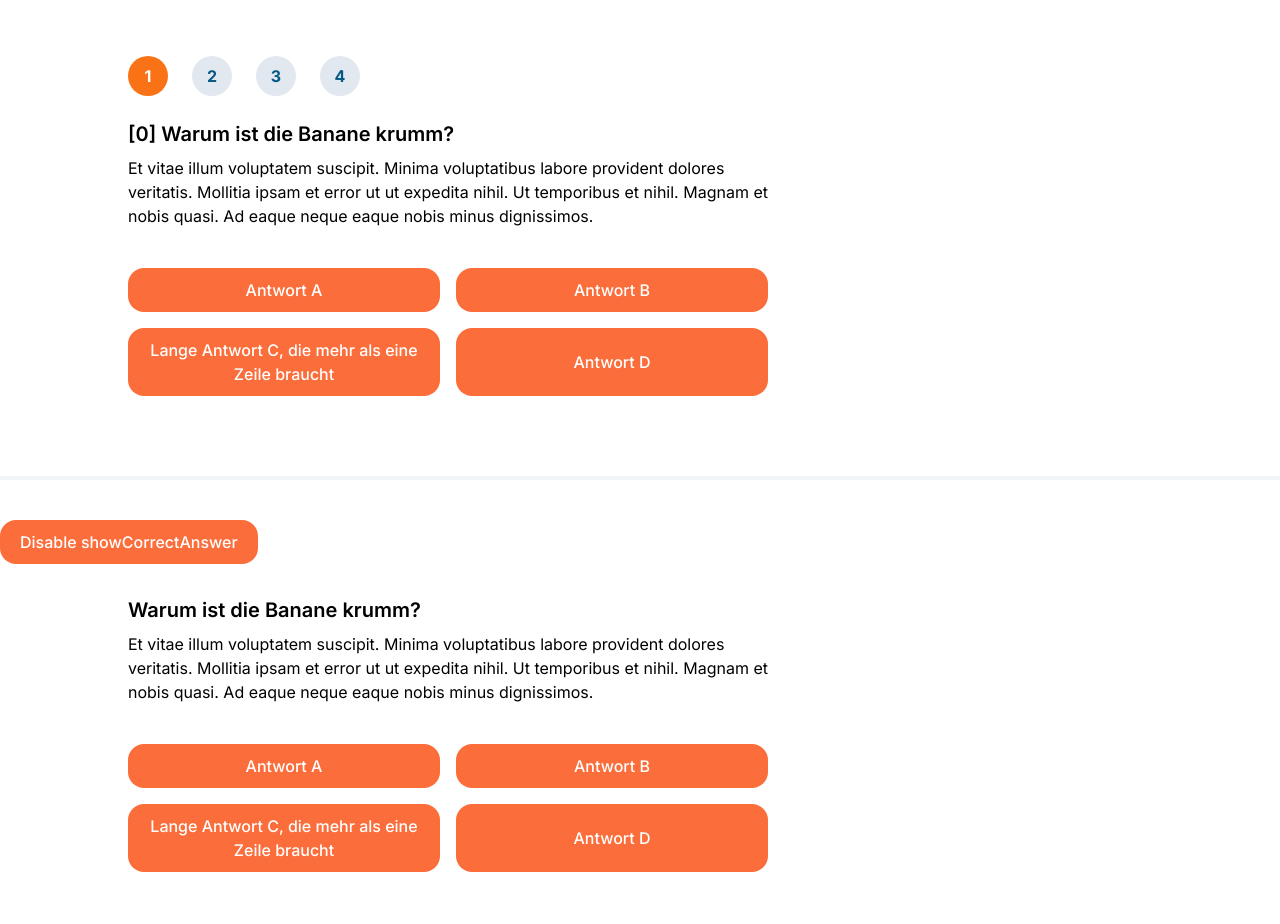
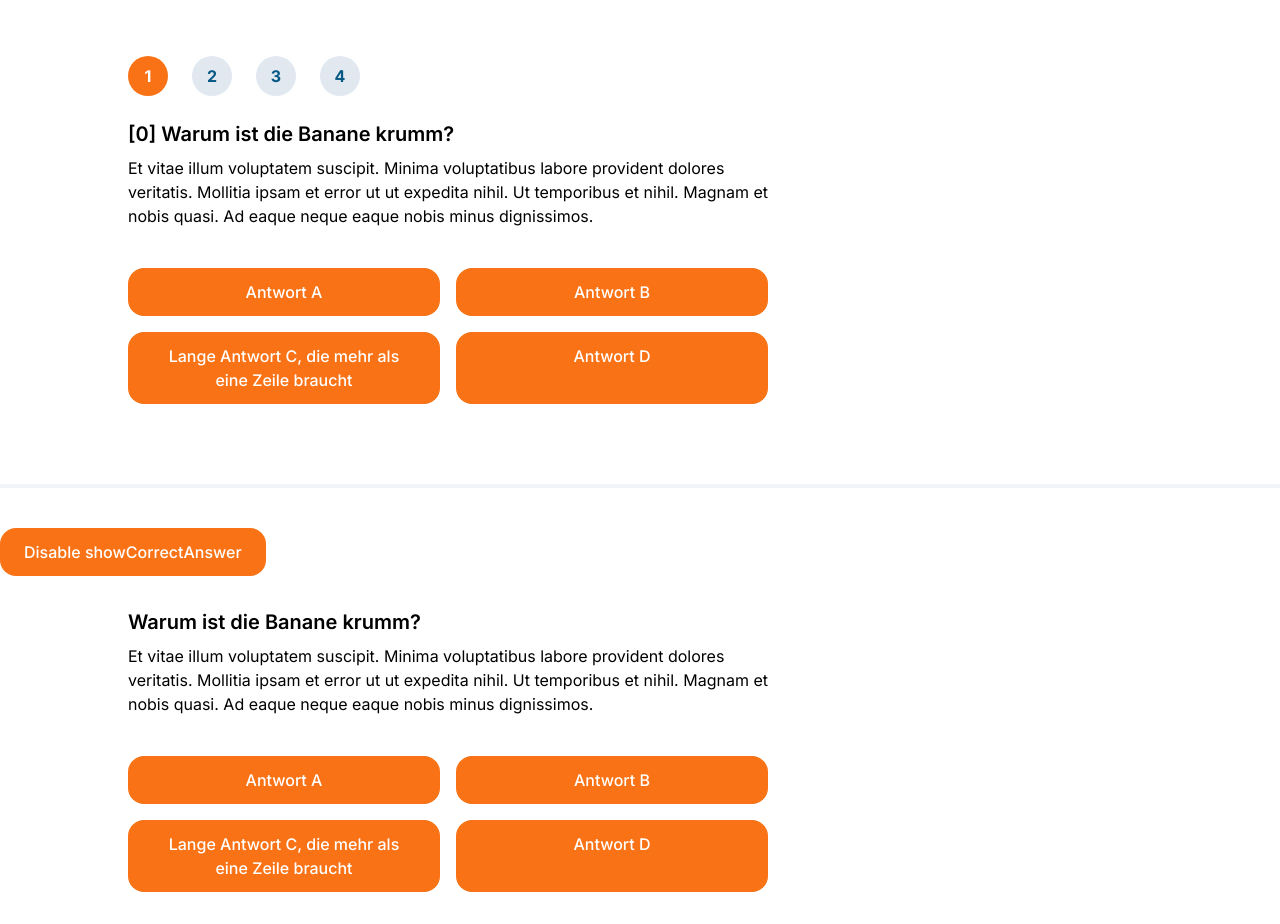
Before and after one commit to uwumarogie/ITBL-Datenschutz, a Next.js app: page /sandbox/quiz in a window 1280 px wide. Built offline with nearby package versions, Linux system fonts and the light colour scheme.

Commit message:
fix: move button style from css to Button.tsx

```diff
--- a/src/app/globals.css
+++ b/src/app/globals.css
@@ -4,16 +4,3 @@
 
 :root {
 }
-
-button {
-  display: inline-flex;
-  justify-content: center;
-  align-items: center;
-
-  padding: 10px 20px;
-  border-radius: 16px;
-  background: #fb6d3a;
-
-  color: #ffffff;
-  font-weight: 500;
-}
--- a/src/components/Button.tsx
+++ b/src/components/Button.tsx
@@ -1,6 +1,7 @@
 'use client'
 
 import {MouseEventHandler, PropsWithChildren} from "react";
+import clsx from "clsx";
 
 type ButtonProps = {
     onClick?: MouseEventHandler<HTMLButtonElement> | undefined,
@@ -8,7 +9,8 @@ type ButtonProps = {
 } & PropsWithChildren
 
 export default function Button({children, onClick, className}: ButtonProps) {
+    const buttonStyle = "inline-flex justify-center align-center bg-orange-500 px-6 py-3 text-white font-medium rounded-2xl transition-colors "
     return (
-        <button className={"button transition-colors " + className} onClick={onClick}>{children}</button>
+        <button className={clsx(buttonStyle, className)} onClick={onClick}>{children}</button>
     )
 }
```
